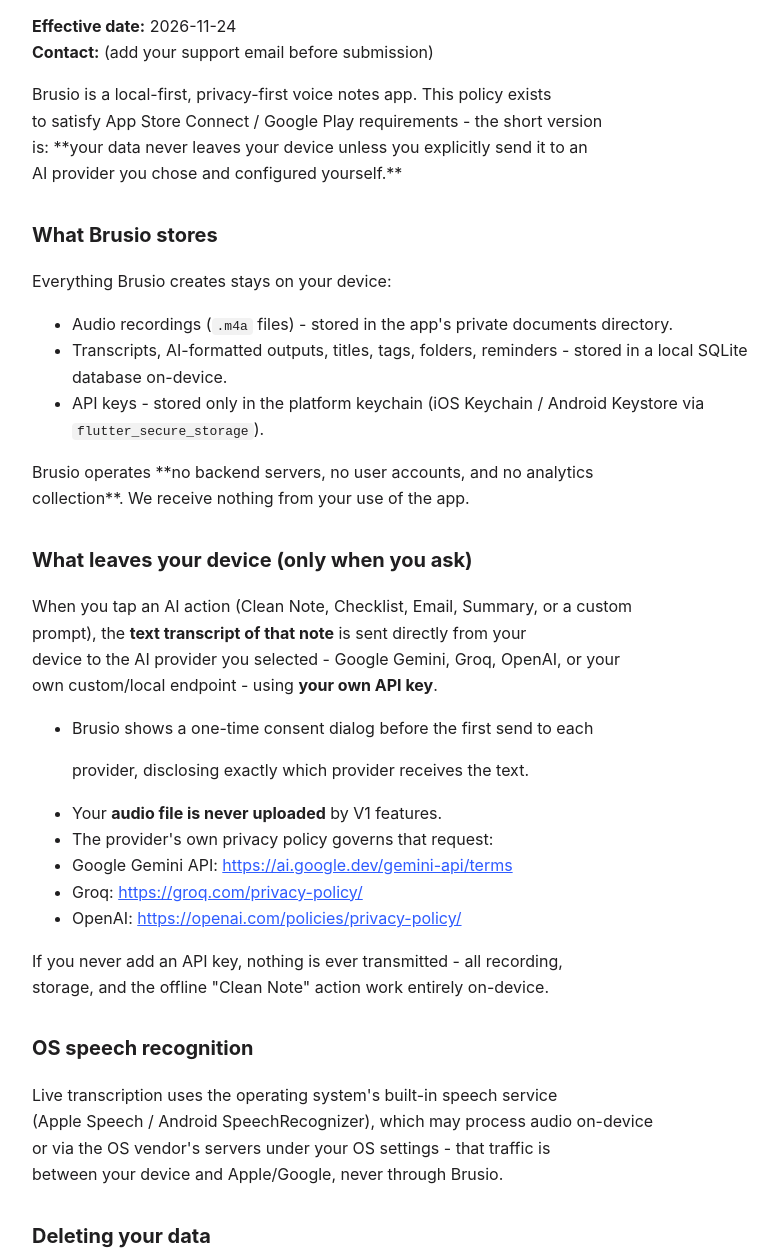
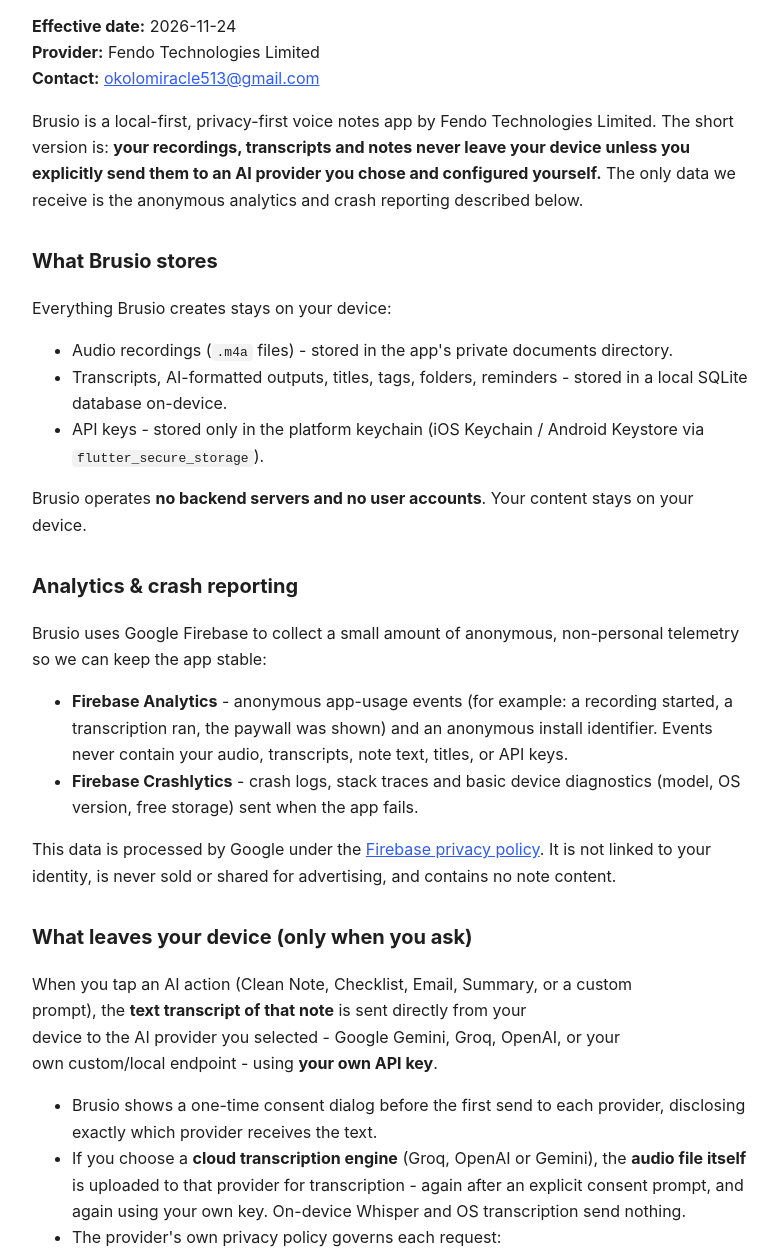
Before and after one commit to miracle101000/murmur-legal, a plain HTML site: page privacy.html in a window 1280 px wide. Shown: the part 122-1380 px from the top of the page, without its empty margins (248-1026 px from the left). Drawn offline with Linux system fonts and the light colour scheme.

Commit message:
Update privacy policy + terms for launch: entity, contact, Firebase disclosure
- Entity: Fendo Technologies Limited; support email added (was placeholder)
- Privacy: disclose Firebase Analytics/Crashlytics telemetry (was "no
  analytics" - false since Firebase was added)
- Privacy: cloud transcription uploads audio with consent (was "audio
  never uploaded" - stale V1 text)
- Fix mangled list markup in the consent section

Generated with [Devin](https://devin.ai)

Co-Authored-By: Devin <158243242+devin-ai-integration[bot]@users.noreply.github.com>

```diff
--- a/privacy.html
+++ b/privacy.html
@@ -18,16 +18,17 @@
 <p>
 <strong>Effective date:</strong> 2026-11-24
 <br>
-<strong>Contact:</strong> (add your support email before submission)
+<strong>Provider:</strong> Fendo Technologies Limited
+<br>
+<strong>Contact:</strong> <a href="mailto:okolomiracle513@gmail.com">okolomiracle513@gmail.com</a>
 </p>
 <p>
-Brusio is a local-first, privacy-first voice notes app. This policy exists
-<br>
-to satisfy App Store Connect / Google Play requirements - the short version
-<br>
-is: **your data never leaves your device unless you explicitly send it to an
-<br>
-AI provider you chose and configured yourself.**
+Brusio is a local-first, privacy-first voice notes app by Fendo
+Technologies Limited. The short version is: <strong>your recordings,
+transcripts and notes never leave your device unless you explicitly send
+them to an AI provider you chose and configured yourself.</strong> The
+only data we receive is the anonymous analytics and crash reporting
+described below.
 </p>
 <h2>What Brusio stores</h2>
 <p>
@@ -39,9 +40,28 @@ Everything Brusio creates stays on your device:
 <li>API keys - stored only in the platform keychain (iOS Keychain / Android Keystore via <code>flutter_secure_storage</code>).</li>
 </ul>
 <p>
-Brusio operates **no backend servers, no user accounts, and no analytics
-<br>
-collection**. We receive nothing from your use of the app.
+Brusio operates <strong>no backend servers and no user accounts</strong>.
+Your content stays on your device.
+</p>
+<h2>Analytics &amp; crash reporting</h2>
+<p>
+Brusio uses Google Firebase to collect a small amount of anonymous,
+non-personal telemetry so we can keep the app stable:
+</p>
+<ul>
+<li><strong>Firebase Analytics</strong> - anonymous app-usage events (for
+example: a recording started, a transcription ran, the paywall was shown)
+and an anonymous install identifier. Events never contain your audio,
+transcripts, note text, titles, or API keys.</li>
+<li><strong>Firebase Crashlytics</strong> - crash logs, stack traces and
+basic device diagnostics (model, OS version, free storage) sent when the
+app fails.</li>
+</ul>
+<p>
+This data is processed by Google under the
+<a href="https://firebase.google.com/support/privacy">Firebase privacy
+policy</a>. It is not linked to your identity, is never sold or shared for
+advertising, and contains no note content.
 </p>
 <h2>What leaves your device (only when you ask)</h2>
 <p>
@@ -54,22 +74,25 @@ device to the AI provider you selected - Google Gemini, Groq, OpenAI, or your
 own custom/local endpoint - using <strong>your own API key</strong>.
 </p>
 <ul>
-<li>Brusio shows a one-time consent dialog before the first send to each</li>
-<p>
-provider, disclosing exactly which provider receives the text.
+<li>Brusio shows a one-time consent dialog before the first send to each
+provider, disclosing exactly which provider receives the text.</li>
+<li>If you choose a <strong>cloud transcription engine</strong> (Groq,
+OpenAI or Gemini), the <strong>audio file itself</strong> is uploaded to
+that provider for transcription - again after an explicit consent prompt,
+and again using your own key. On-device Whisper and OS transcription send
+nothing.</li>
+<li>The provider&#x27;s own privacy policy governs each request:</li>
 </ul>
-</p>
 <ul>
-<li>Your <strong>audio file is never uploaded</strong> by V1 features.</li>
-<li>The provider&#x27;s own privacy policy governs that request:</li>
 <li>Google Gemini API: <a href="https://ai.google.dev/gemini-api/terms">https://ai.google.dev/gemini-api/terms</a></li>
 <li>Groq: <a href="https://groq.com/privacy-policy/">https://groq.com/privacy-policy/</a></li>
 <li>OpenAI: <a href="https://openai.com/policies/privacy-policy/">https://openai.com/policies/privacy-policy/</a></li>
 </ul>
 <p>
-If you never add an API key, nothing is ever transmitted - all recording,
-<br>
-storage, and the offline &quot;Clean Note&quot; action work entirely on-device.
+If you never add an API key, none of your content is ever transmitted -
+all recording, storage, transcription and the offline &quot;Clean
+Note&quot; action work entirely on-device. Only the anonymous analytics and
+crash telemetry above still applies.
 </p>
 <h2>OS speech recognition</h2>
 <p>
```
Also changed, not shown: terms.html (+5 -2 lines).
